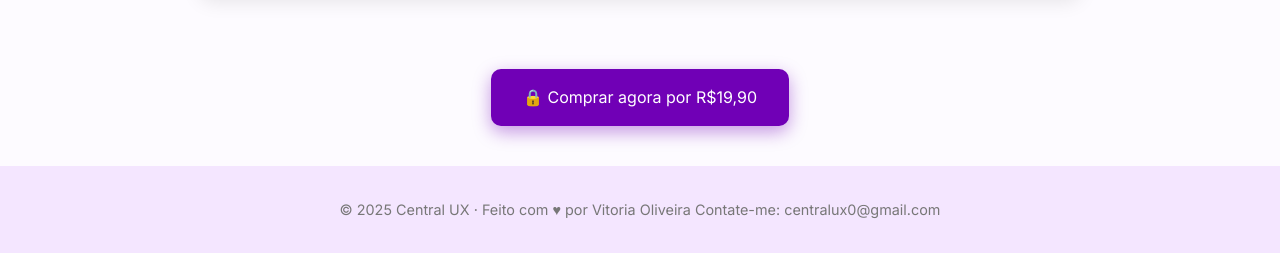
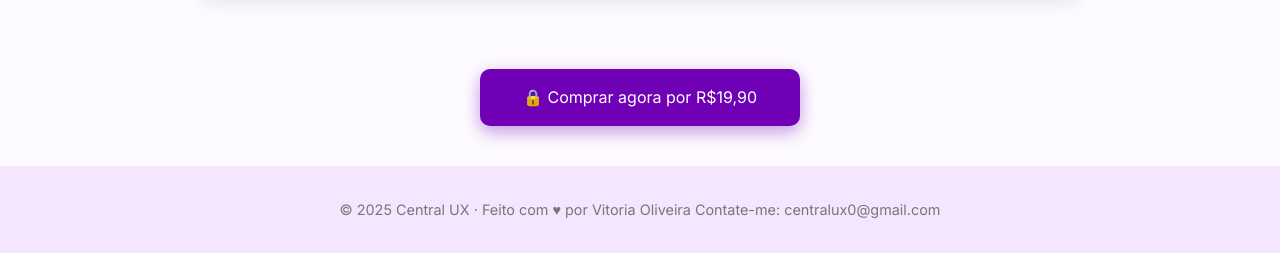
Before and after one commit to whysoliv6/central-ux-site, a plain HTML site: page index.html in a window 1280 px wide. Shown: the part 2103-2356 px from the top of the page. Drawn offline with Linux system fonts and the light colour scheme.

Commit message:
Update index.html

```diff
--- a/index.html
+++ b/index.html
@@ -9,6 +9,7 @@
   <style>
     * { margin: 0; padding: 0; box-sizing: border-box; }
     body { font-family: 'Inter', sans-serif; color: #1e1e1e; background: #fdfbff; line-height: 1.6; }
+
     header {
       background: radial-gradient(circle at top left, #7a00f1, #d400ac, #1b0b3a);
       color: white;
@@ -29,8 +30,10 @@
       max-width: 600px;
       margin: 0 auto;
     }
+
     .container { padding: 2.5rem; max-width: 960px; margin: auto; }
     .section { margin-bottom: 3rem; }
+
     h2 {
       font-size: 1.8rem;
       color: #7000b6;
@@ -47,7 +50,9 @@
       bottom: -8px;
       border-radius: 2px;
     }
+
     ul { list-style: disc inside; padding-left: 1rem; }
+
     .highlight {
       background: linear-gradient(135deg, #f4e6ff, #fff0f8);
       padding: 1.8rem;
@@ -55,17 +60,21 @@
       box-shadow: 0 4px 20px rgba(0, 0, 0, 0.05);
       margin: 2rem 0;
     }
+
     .cta {
       text-align: center;
       margin-top: 4rem;
       padding: 0 1rem;
+      overflow-wrap: break-word;
     }
+
     .cta a {
       display: inline-block;
-      max-width: 100%;
+      width: 100%;
+      max-width: 320px;
       background: #7000b6;
       color: white;
-      padding: 1rem 2rem;
+      padding: 1rem;
       font-size: 1rem;
       border-radius: 10px;
       text-decoration: none;
@@ -73,11 +82,14 @@
       transition: all 0.3s ease;
       white-space: normal;
       box-sizing: border-box;
+      word-wrap: break-word;
     }
+
     .cta a:hover {
       background: #540088;
       transform: translateY(-2px);
     }
+
     footer {
       text-align: center;
       padding: 2rem;
```
